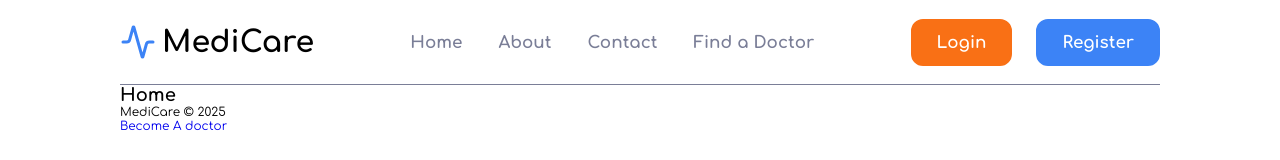
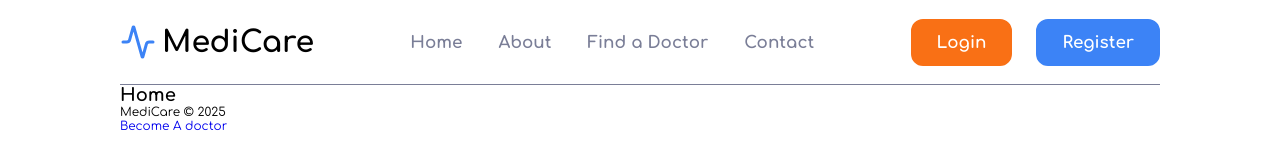
Before and after one commit to ZlatinZlatinov/MedicalCenterInformationSystem, a React (Vite) app in the folder client/: page / in a window 1280 px wide. Shown: the top 160 px of the page. Built offline with nearby package versions, Linux system fonts and the light colour scheme.

Commit message:
Updated navbar

```diff
--- a/client/src/Components/NavBar/NavBar.jsx
+++ b/client/src/Components/NavBar/NavBar.jsx
@@ -32,8 +32,8 @@ function NavBar() {
                 <ul className="main-nav">
                     <li><Link to='/'>Home</Link></li>
                     <li><Link to='/about'>About</Link></li>
+                    <li><Link to='/doctors'>Find a Doctor</Link></li>
                     <li><Link to='/contact'>Contact</Link></li>
-                    <li><Link to='/doctors'>Find a Doctor</Link></li>
                 </ul>
             </nav>
 
```
